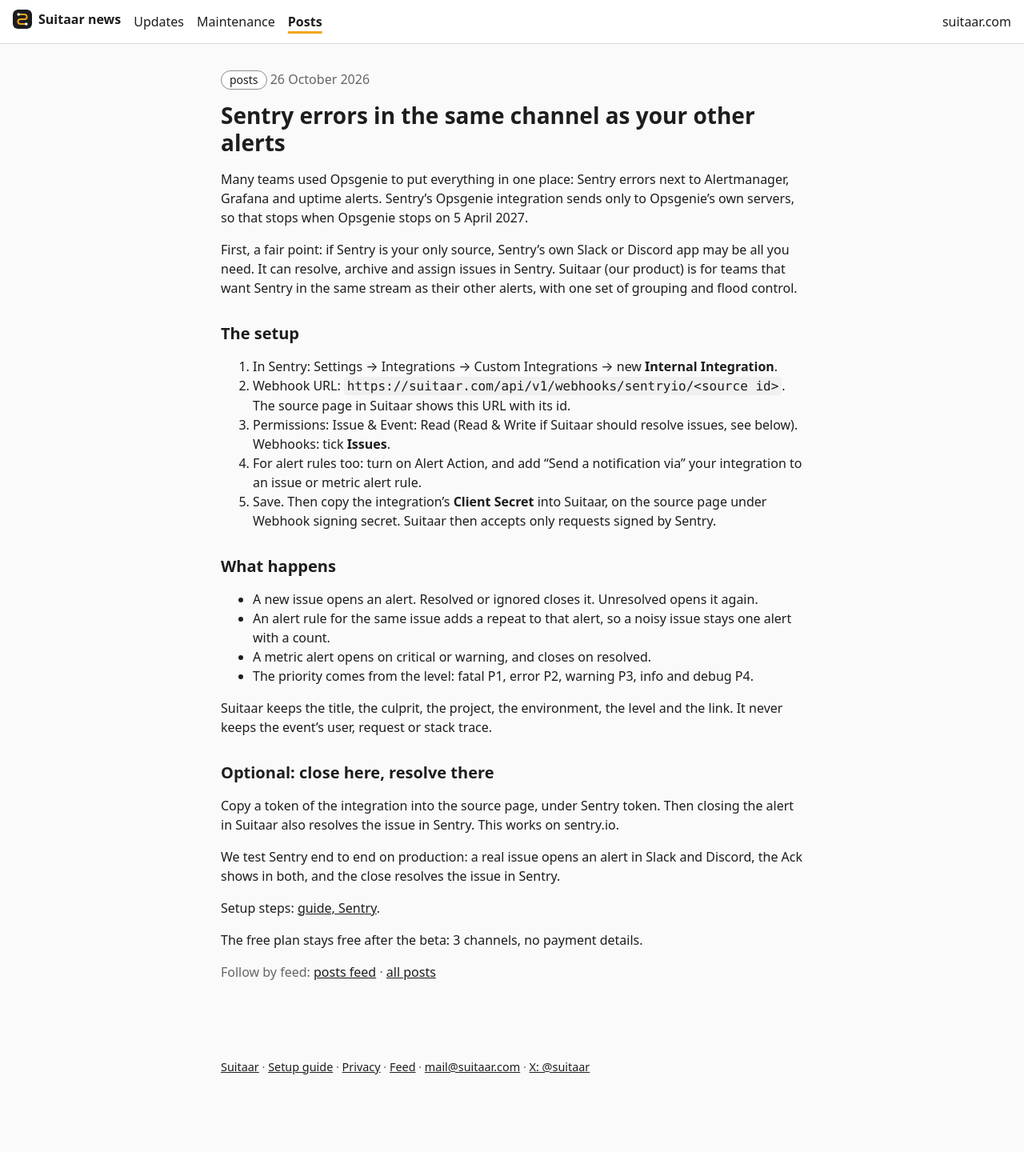
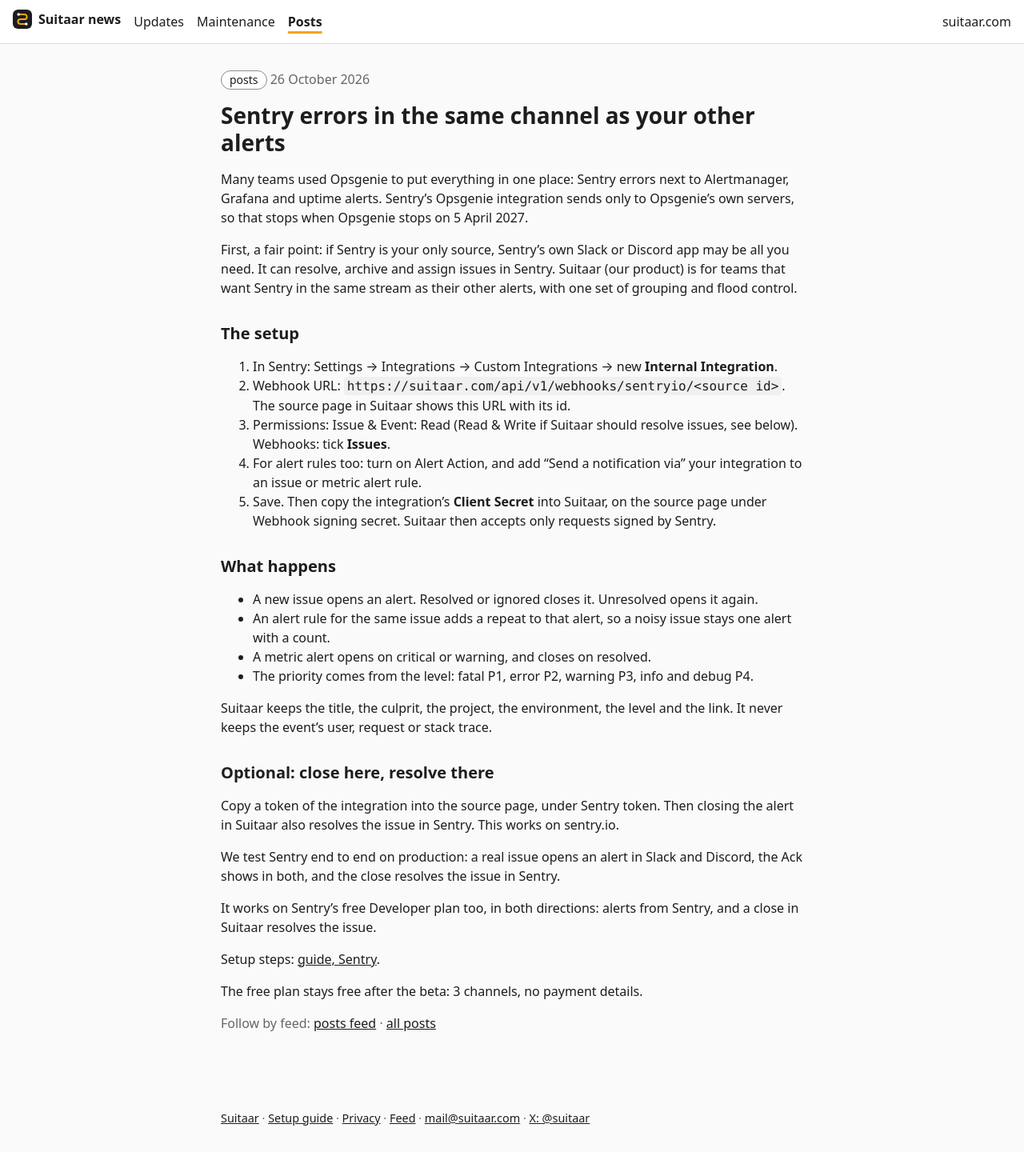
Before and after one commit to Suitaar/news, a Jekyll site: the page built from _posts/2026-10-26-sentry-same-channel.md, in a window 1280 px wide. Shown: the whole page at 80% size. Built offline with Jekyll 4.4.1, drawn with Linux system fonts in a browser that asks for light colours; before the commit the page ends 1376 px from its top, so only the background shows below that.

Commit message:
docs: say sentry works on its free developer plan

```diff
--- a/_posts/2026-10-26-sentry-same-channel.md
+++ b/_posts/2026-10-26-sentry-same-channel.md
@@ -32,6 +32,8 @@ Copy a token of the integration into the source page, under Sentry token. Then c
 
 We test Sentry end to end on production: a real issue opens an alert in Slack and Discord, the Ack shows in both, and the close resolves the issue in Sentry.
 
+It works on Sentry's free Developer plan too, in both directions: alerts from Sentry, and a close in Suitaar resolves the issue.
+
 Setup steps: [guide, Sentry](https://suitaar.com/guide#sentry).
 
 The free plan stays free after the beta: 3 channels, no payment details.
```
